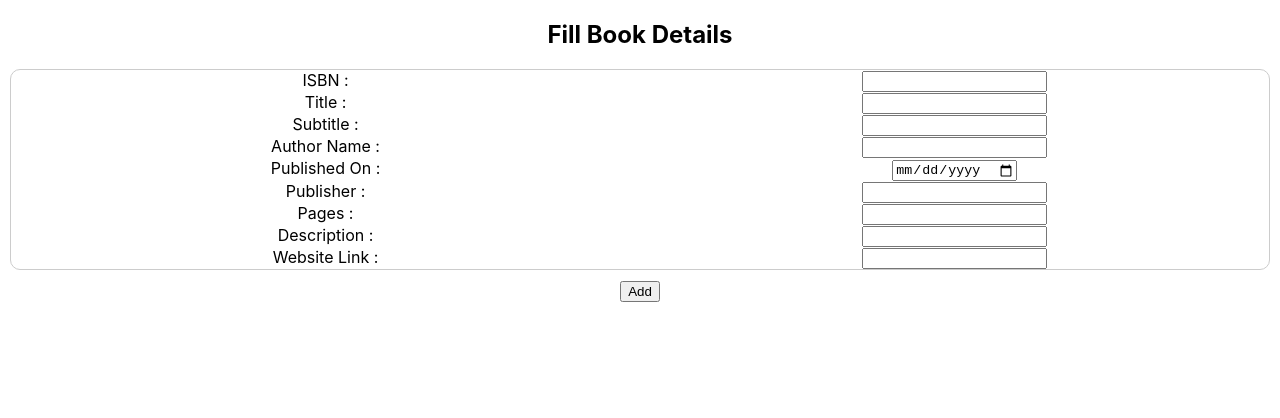
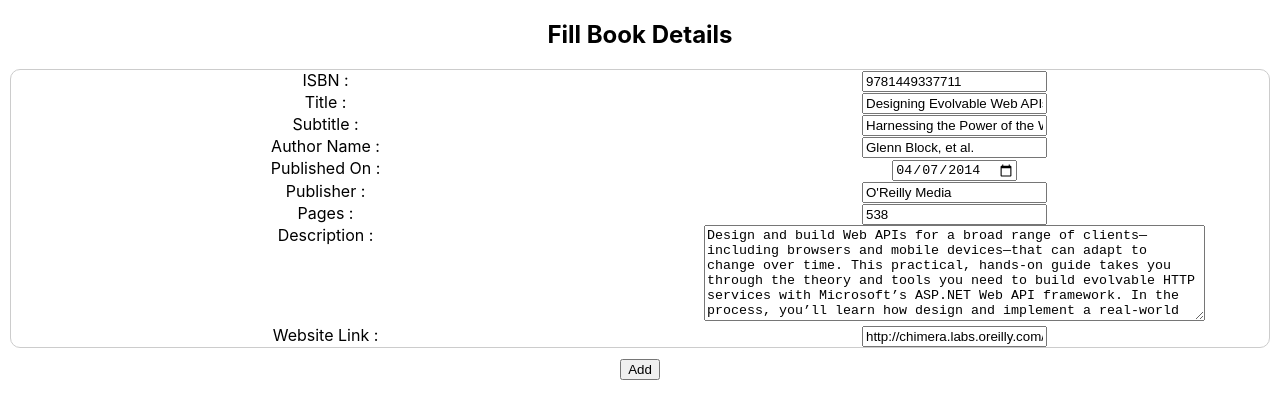
Before and after one commit to sachinlamba/book-shelf, a React (Create React App) app: page / in a window 1280 px wide. Both pictures are taken after a click on the button "Want to Add a Book?". Shown: the top 418 px of the page. Built offline with nearby package versions, Linux system fonts and the light colour scheme.

Commit message:
book form able to update store

```diff
--- a/src/js/components/AddBook.tsx
+++ b/src/js/components/AddBook.tsx
@@ -10,16 +10,17 @@ interface IProps {
   postBook: (book: Book) => Object;
   changeSceen: (sceen: String) => Object;
 }
+
 interface IState{
-  isbn: String,
-  title: String,
-  subtitle: String,
-  author: String,
-  published: String,
-  publisher: String,
+  isbn: string,
+  title: string,
+  subtitle: string,
+  author: string,
+  published: string,
+  publisher: string,
   pages: number,
-  description?: String,
-  website?: String
+  description?: string,
+  website?: string
 }
 
 export class AddBook extends React.Component<IProps, IState>{
@@ -30,13 +31,14 @@ export class AddBook extends React.Component<IProps, IState>{
       "title": "Designing Evolvable Web APIs with ASP.NET",
       "subtitle": "Harnessing the Power of the Web",
       "author": "Glenn Block, et al.",
-      "published": "2014-04-07T00:00:00.000Z",
+      "published": "2014-04-07",
       "publisher": "O'Reilly Media",
       "pages": 538,
       "description": "Design and build Web APIs for a broad range of clients—including browsers and mobile devices—that can adapt to change over time. This practical, hands-on guide takes you through the theory and tools you need to build evolvable HTTP services with Microsoft’s ASP.NET Web API framework. In the process, you’ll learn how design and implement a real-world Web API.",
       "website": "http://chimera.labs.oreilly.com/books/1234000001708/index.html"
     };
     this.handleClick = this.handleClick.bind(this);
+    this.changeHandler = this.changeHandler.bind(this);
   };
 
   handleClick() {
@@ -54,45 +56,53 @@ export class AddBook extends React.Component<IProps, IState>{
      this.props.changeSceen("Home");
   }
 
+  changeHandler(event: { target: { name: any; value: any; }; }) {
+    //https://stackoverflow.com/questions/55729742/react-typescript-argument-of-type-x-number-any-is-not-assignable-to
+      const name = event.target.name;
+      const value = event.target.value;
+      const newState = { [name]: value } as Pick<IState, keyof IState>;
+      this.setState(newState);
+  }
+
   render() {
     return <div>
       <h2>Fill Book Details</h2>
       <div style={{display: "block", margin: "10px", border: "1px solid #ccc", borderRadius: "10px"}}>
         <div style={{display: "flex"}}>
           <div style={{flex: 1}}>ISBN :</div>
-          <div style={{flex: 1}}><input type="string" id="isbn"/></div>
+          <div style={{flex: 1}}><input value={this.state.isbn} onChange={this.changeHandler} type="text" name="isbn"/></div>
         </div>
         <div style={{display: "flex"}}>
           <div style={{flex: 1}}>Title :</div>
-          <div style={{flex: 1}}><input type="string" id="title"/></div>
+          <div style={{flex: 1}}><input value={this.state.title} onChange={this.changeHandler} type="text" name="title"/></div>
         </div>
         <div style={{display: "flex"}}>
           <div style={{flex: 1}}>Subtitle :</div>
-          <div style={{flex: 1}}><input type="string" id="subtitle"/></div>
+          <div style={{flex: 1}}><input value={this.state.subtitle} onChange={this.changeHandler} type="text" name="subtitle"/></div>
         </div>
         <div style={{display: "flex"}}>
           <div style={{flex: 1}}>Author Name :</div>
-          <div style={{flex: 1}}><input type="string" id="author"/></div>
+          <div style={{flex: 1}}><input value={this.state.author} onChange={this.changeHandler} type="text" name="author"/></div>
         </div>
         <div style={{display: "flex"}}>
           <div style={{flex: 1}}>Published On :</div>
-          <div style={{flex: 1}}><input type="date" id="published"/></div>
+          <div style={{flex: 1}}><input value={this.state.published} onChange={this.changeHandler} type="date" name="published"/></div>
         </div>
         <div style={{display: "flex"}}>
           <div style={{flex: 1}}>Publisher :</div>
-          <div style={{flex: 1}}><input type="number" id="publisher"/></div>
+          <div style={{flex: 1}}><input value={this.state.publisher} onChange={this.changeHandler} type="text" name="publisher"/></div>
         </div>
         <div style={{display: "flex"}}>
           <div style={{flex: 1}}>Pages :</div>
-          <div style={{flex: 1}}><input type="number" id="pages"/></div>
+          <div style={{flex: 1}}><input value={this.state.pages} onChange={this.changeHandler} type="number" name="pages"/></div>
         </div>
         <div style={{display: "flex"}}>
           <div style={{flex: 1}}>Description :</div>
-          <div style={{flex: 1}}><input type="number" id="description"/></div>
+          <div style={{flex: 1}}><textarea rows={6} cols={60} onChange={this.changeHandler} name="description">{this.state.description}</textarea></div>
         </div>
         <div style={{display: "flex"}}>
           <div style={{flex: 1}}>Website Link :</div>
-          <div style={{flex: 1}}><input type="number" id="website"/></div>
+          <div style={{flex: 1}}><input value={this.state.website} onChange={this.changeHandler} type="text" name="website"/></div>
         </div>
       </div>
       <div>
--- a/src/js/reducers/index.tsx
+++ b/src/js/reducers/index.tsx
@@ -9,7 +9,7 @@ const initialState = {
       "title": "Eloquent JavaScript, Second Edition",
       "subtitle": "A Modern Introduction to Programming",
       "author": "Marijn Haverbeke",
-      "published": "2014-12-14T00:00:00.000Z",
+      "published": "2014-12-14",
       "publisher": "No Starch Press",
       "pages": 472,
       "description": "JavaScript lies at the heart of almost every modern web application, from social apps to the newest browser-based games. Though simple for beginners to pick up and play with, JavaScript is a flexible, complex language that you can use to build full-scale applications.",
@@ -20,7 +20,7 @@ const initialState = {
       "title": "Learning JavaScript Design Patterns",
       "subtitle": "A JavaScript and jQuery Developer's Guide",
       "author": "Addy Osmani",
-      "published": "2012-07-01T00:00:00.000Z",
+      "published": "2012-07-01",
       "publisher": "O'Reilly Media",
       "pages": 254,
       "description": "With Learning JavaScript Design Patterns, you'll learn how to write beautiful, structured, and maintainable JavaScript by applying classical and modern design patterns to the language. If you want to keep your code efficient, more manageable, and up-to-date with the latest best practices, this book is for you.",
@@ -31,7 +31,7 @@ const initialState = {
       "title": "Speaking JavaScript",
       "subtitle": "An In-Depth Guide for Programmers",
       "author": "Axel Rauschmayer",
-      "published": "2014-02-01T00:00:00.000Z",
+      "published": "2014-02-01",
       "publisher": "O'Reilly Media",
       "pages": 460,
       "description": "Like it or not, JavaScript is everywhere these days-from browser to server to mobile-and now you, too, need to learn the language or dive deeper than you have. This concise book guides you into and through JavaScript, written by a veteran programmer who once found himself in the same position.",
@@ -42,7 +42,7 @@ const initialState = {
       "title": "Programming JavaScript Applications",
       "subtitle": "Robust Web Architecture with Node, HTML5, and Modern JS Libraries",
       "author": "Eric Elliott",
-      "published": "2014-07-01T00:00:00.000Z",
+      "published": "2014-07-01",
       "publisher": "O'Reilly Media",
       "pages": 254,
       "description": "Take advantage of JavaScript's power to build robust web-scale or enterprise applications that are easy to extend and maintain. By applying the design patterns outlined in this practical book, experienced JavaScript developers will learn how to write flexible and resilient code that's easier-yes, easier-to work with as your code base grows.",
@@ -53,7 +53,7 @@ const initialState = {
       "title": "Understanding ECMAScript 6",
       "subtitle": "The Definitive Guide for JavaScript Developers",
       "author": "Nicholas C. Zakas",
-      "published": "2016-09-03T00:00:00.000Z",
+      "published": "2016-09-03",
       "publisher": "No Starch Press",
       "pages": 352,
       "description": "ECMAScript 6 represents the biggest update to the core of JavaScript in the history of the language. In Understanding ECMAScript 6, expert developer Nicholas C. Zakas provides a complete guide to the object types, syntax, and other exciting changes that ECMAScript 6 brings to JavaScript.",
@@ -64,7 +64,7 @@ const initialState = {
       "title": "You Don't Know JS",
       "subtitle": "ES6 & Beyond",
       "author": "Kyle Simpson",
-      "published": "2015-12-27T00:00:00.000Z",
+      "published": "2015-12-27",
       "publisher": "O'Reilly Media",
       "pages": 278,
       "description": "No matter how much experience you have with JavaScript, odds are you don’t fully understand the language. As part of the *You Don’t Know JS* series, this compact guide focuses on new features available in ECMAScript 6 (ES6), the latest version of the standard upon which JavaScript is built.",
@@ -75,7 +75,7 @@ const initialState = {
       "title": "Git Pocket Guide",
       "subtitle": "A Working Introduction",
       "author": "Richard E. Silverman",
-      "published": "2013-08-02T00:00:00.000Z",
+      "published": "2013-08-02",
       "publisher": "O'Reilly Media",
       "pages": 234,
       "description": "This pocket guide is the perfect on-the-job companion to Git, the distributed version control system. It provides a compact, readable introduction to Git for new users, as well as a reference to common commands and procedures for those of you with Git experience.",
```
